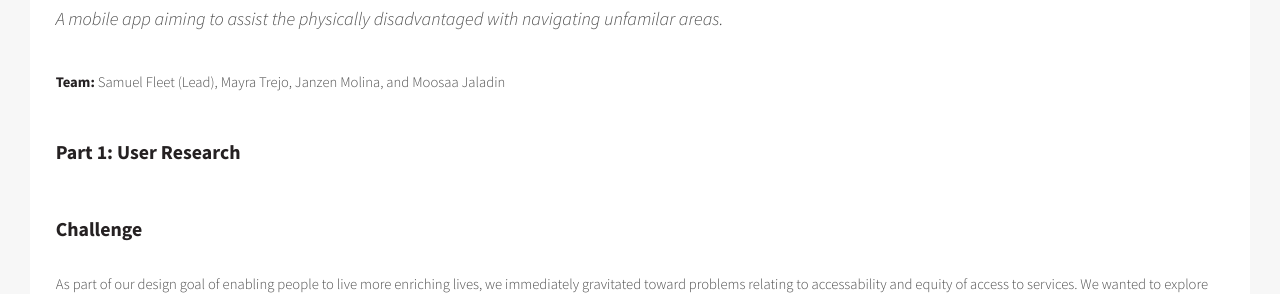
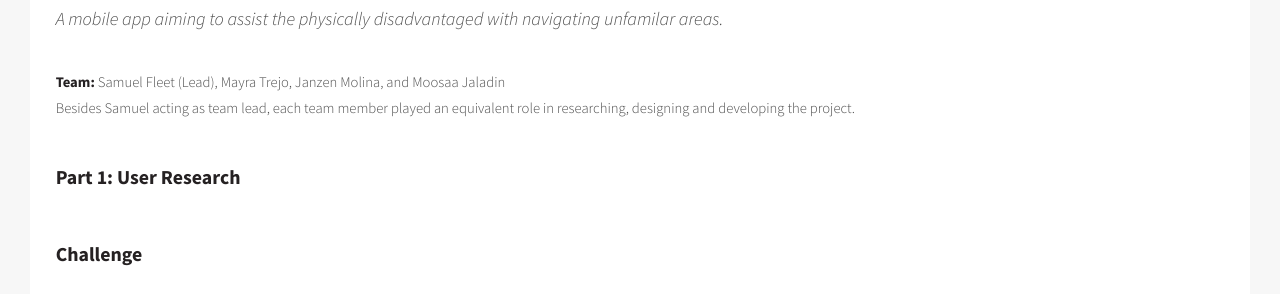
Before and after one commit to janzenmolina/portfolio, a plain HTML site: page navassist.html in a window 1280 px wide. Shown: the part 778-1072 px from the top of the page. Drawn offline with Linux system fonts and the light colour scheme.

Commit message:
Minor page edits

```diff
--- a/navassist.html
+++ b/navassist.html
@@ -70,7 +70,8 @@
 									<p>A mobile app aiming to assist the physically disadvantaged with navigating unfamilar areas.</p>
 								</header>
 									<p>
-										<b>Team:</b> Samuel Fleet (Lead), Mayra Trejo, Janzen Molina, and Moosaa Jaladin
+										<b>Team:</b> Samuel Fleet (Lead), Mayra Trejo, Janzen Molina, and Moosaa Jaladin<br>
+										Besides Samuel acting as team lead, each team member played an equivalent role in researching, designing and developing the project.
 									</p>
 								<section>
 									<header>
```
Also changed, not shown: about.html (+1 -1 lines), acm-website.html (+1 -1 lines).
